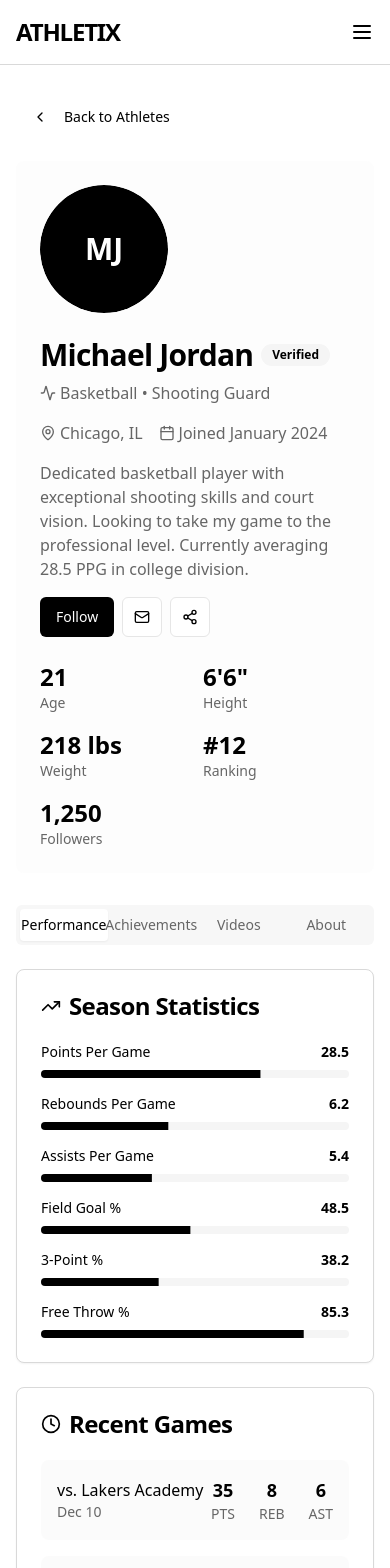
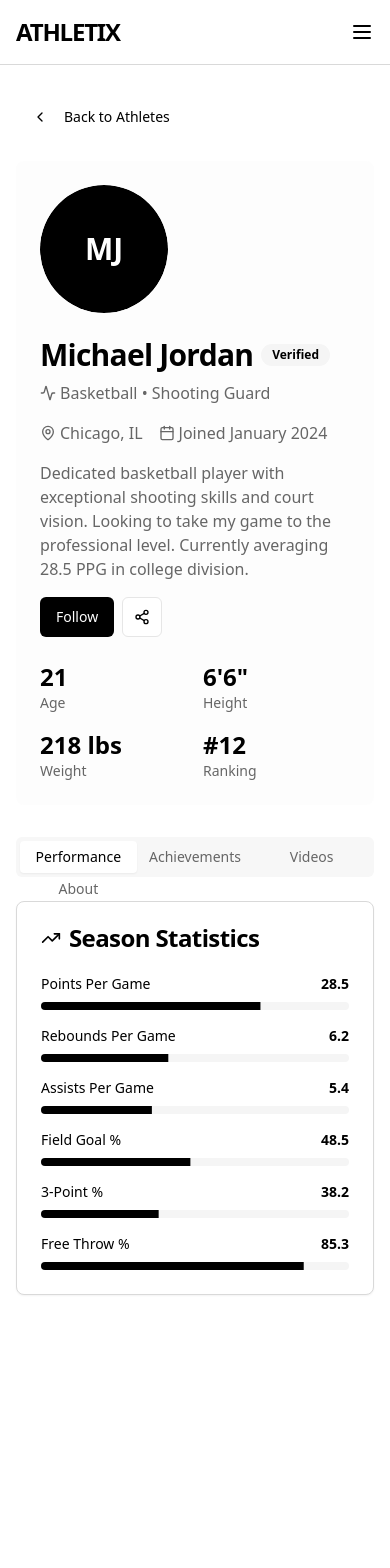
Before and after one commit to EricTheGreat25/local-athlete-spotlight, a React (Vite) app: page /athletes/1 in a window 390 px wide. Shown: the top 1568 px of the page. After the commit the page ends 1327 px from the top, so only its background shows below. Built offline with nearby package versions, Linux system fonts and the light colour scheme.

Commit message:
Refactor athlete and event details pages

```diff
--- a/src/pages/AthleteProfile.tsx
+++ b/src/pages/AthleteProfile.tsx
@@ -143,16 +143,13 @@ const AthleteProfile = () => {
                     {isFollowing ? "Following" : "Follow"}
                   </Button>
                   <Button variant="outline" size="icon">
-                    <Mail className="h-4 w-4" />
-                  </Button>
-                  <Button variant="outline" size="icon">
                     <Share2 className="h-4 w-4" />
                   </Button>
                 </div>
               </div>
 
               {/* Quick Stats */}
-              <div className="grid grid-cols-2 md:grid-cols-5 gap-4 mt-6">
+              <div className="grid grid-cols-2 md:grid-cols-4 gap-4 mt-6">
                 <div>
                   <p className="text-2xl font-bold">{athlete.age}</p>
                   <p className="text-sm text-muted-foreground">Age</p>
@@ -169,10 +166,6 @@ const AthleteProfile = () => {
                   <p className="text-2xl font-bold">{athlete.ranking}</p>
                   <p className="text-sm text-muted-foreground">Ranking</p>
                 </div>
-                <div>
-                  <p className="text-2xl font-bold">{athlete.followers.toLocaleString()}</p>
-                  <p className="text-sm text-muted-foreground">Followers</p>
-                </div>
               </div>
             </div>
           </div>
@@ -180,7 +173,7 @@ const AthleteProfile = () => {
 
         {/* Content Tabs */}
         <Tabs defaultValue="performance" className="space-y-6">
-          <TabsList className="grid w-full grid-cols-4 max-w-2xl">
+          <TabsList className="grid w-full grid-cols-3 max-w-2xl">
             <TabsTrigger value="performance">Performance</TabsTrigger>
             <TabsTrigger value="achievements">Achievements</TabsTrigger>
             <TabsTrigger value="videos">Videos</TabsTrigger>
@@ -209,41 +202,6 @@ const AthleteProfile = () => {
               </CardContent>
             </Card>
 
-            {/* Recent Games */}
-            <Card>
-              <CardHeader>
-                <CardTitle className="flex items-center gap-2">
-                  <Clock className="h-5 w-5" />
-                  Recent Games
-                </CardTitle>
-              </CardHeader>
-              <CardContent>
-                <div className="space-y-4">
-                  {athlete.stats.recent.map((game, index) => (
-                    <div key={index} className="flex justify-between items-center p-4 bg-muted/50 rounded-lg">
-                      <div>
-                        <p className="font-medium">{game.game}</p>
-                        <p className="text-sm text-muted-foreground">{game.date}</p>
-                      </div>
-                      <div className="flex gap-6 text-sm">
-                        <div className="text-center">
-                          <p className="font-bold text-lg">{game.points}</p>
-                          <p className="text-muted-foreground">PTS</p>
-                        </div>
-                        <div className="text-center">
-                          <p className="font-bold text-lg">{game.rebounds}</p>
-                          <p className="text-muted-foreground">REB</p>
-                        </div>
-                        <div className="text-center">
-                          <p className="font-bold text-lg">{game.assists}</p>
-                          <p className="text-muted-foreground">AST</p>
-                        </div>
-                      </div>
-                    </div>
-                  ))}
-                </div>
-              </CardContent>
-            </Card>
           </TabsContent>
 
           <TabsContent value="achievements" className="space-y-6">
@@ -268,25 +226,22 @@ const AthleteProfile = () => {
           </TabsContent>
 
           <TabsContent value="videos" className="space-y-6">
-            <div className="grid grid-cols-1 md:grid-cols-3 gap-4">
-              {athlete.videos.map((video) => (
-                <Card key={video.id} className="cursor-pointer hover:bg-muted/50 transition-colors">
-                  <CardContent className="p-4">
-                    <div className="aspect-video bg-muted rounded-md mb-3 flex items-center justify-center">
-                      <Activity className="h-8 w-8 text-muted-foreground" />
-                    </div>
-                    <h3 className="font-medium mb-1">{video.title}</h3>
-                    <div className="flex items-center justify-between text-sm text-muted-foreground">
-                      <span className="flex items-center gap-1">
-                        <Eye className="h-3 w-3" />
-                        {video.views} views
-                      </span>
-                      <span>{video.duration}</span>
-                    </div>
-                  </CardContent>
-                </Card>
-              ))}
-            </div>
+            <Card>
+              <CardContent className="p-6">
+                <div className="aspect-video w-full max-w-4xl mx-auto">
+                  <iframe
+                    width="100%"
+                    height="100%"
+                    src="https://www.youtube.com/embed/dQw4w9WgXcQ"
+                    title="Athlete Highlight Video"
+                    frameBorder="0"
+                    allow="accelerometer; autoplay; clipboard-write; encrypted-media; gyroscope; picture-in-picture"
+                    allowFullScreen
+                    className="rounded-lg"
+                  />
+                </div>
+              </CardContent>
+            </Card>
           </TabsContent>
 
           <TabsContent value="about" className="space-y-6">
@@ -314,11 +269,15 @@ const AthleteProfile = () => {
               <CardHeader>
                 <CardTitle>Contact Information</CardTitle>
               </CardHeader>
-              <CardContent>
-                <p className="text-muted-foreground">
-                  Contact information is only available to verified scouts and organizations.
-                </p>
-                <Button className="mt-4">Request Contact Access</Button>
+              <CardContent className="space-y-2">
+                <div className="flex justify-between">
+                  <span className="text-muted-foreground">Email</span>
+                  <span className="font-medium">michael.jordan@email.com</span>
+                </div>
+                <div className="flex justify-between">
+                  <span className="text-muted-foreground">Phone</span>
+                  <span className="font-medium">(555) 123-4567</span>
+                </div>
               </CardContent>
             </Card>
           </TabsContent>
--- a/src/pages/EventDetails.tsx
+++ b/src/pages/EventDetails.tsx
@@ -217,23 +217,6 @@ export default function EventDetails() {
                   </CardContent>
                 </Card>
 
-                <Card>
-                  <CardHeader>
-                    <CardTitle>Event Gallery</CardTitle>
-                  </CardHeader>
-                  <CardContent>
-                    <div className="grid grid-cols-3 gap-2">
-                      {event.gallery.map((image, index) => (
-                        <img
-                          key={index}
-                          src={image}
-                          alt={`Event gallery ${index + 1}`}
-                          className="rounded-lg aspect-square object-cover"
-                        />
-                      ))}
-                    </div>
-                  </CardContent>
-                </Card>
               </TabsContent>
 
 
```
